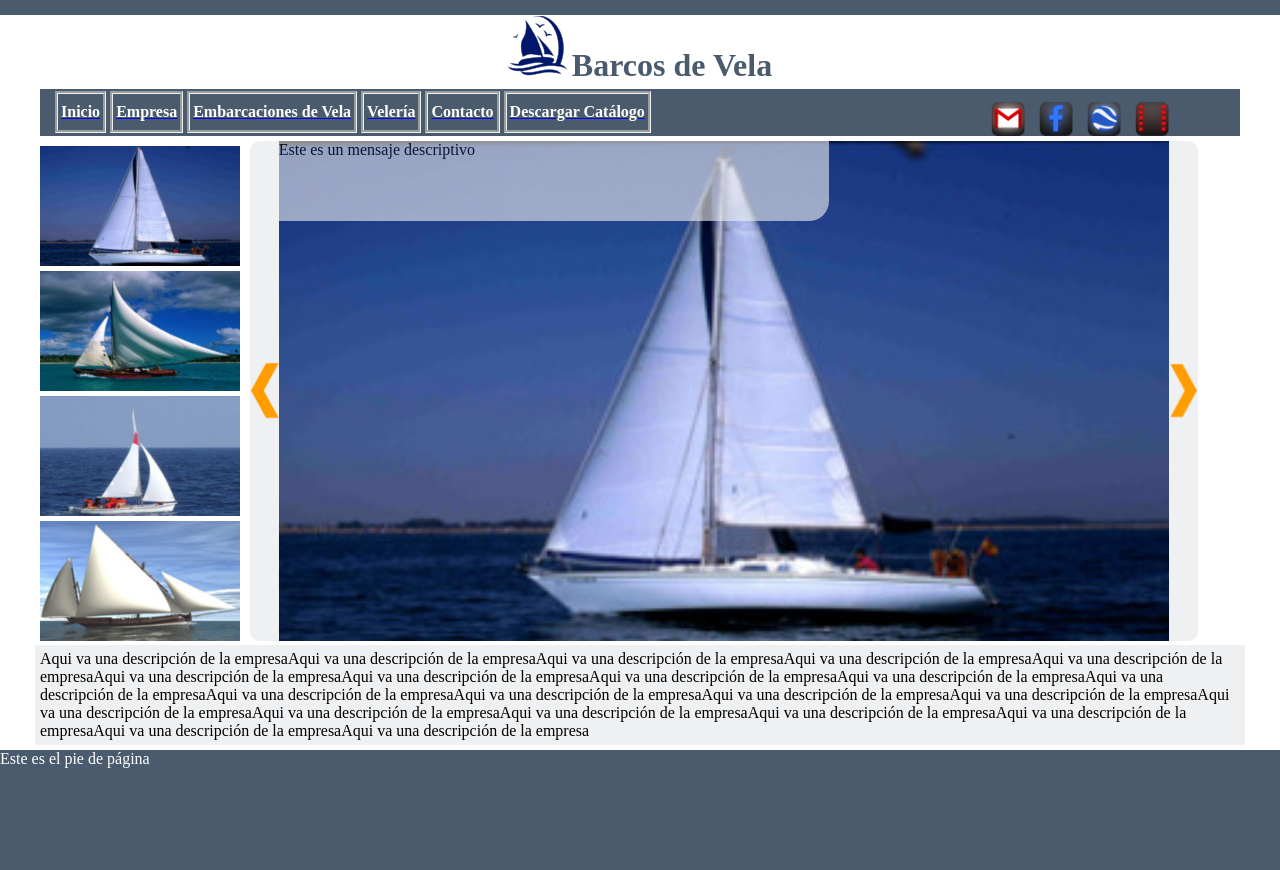
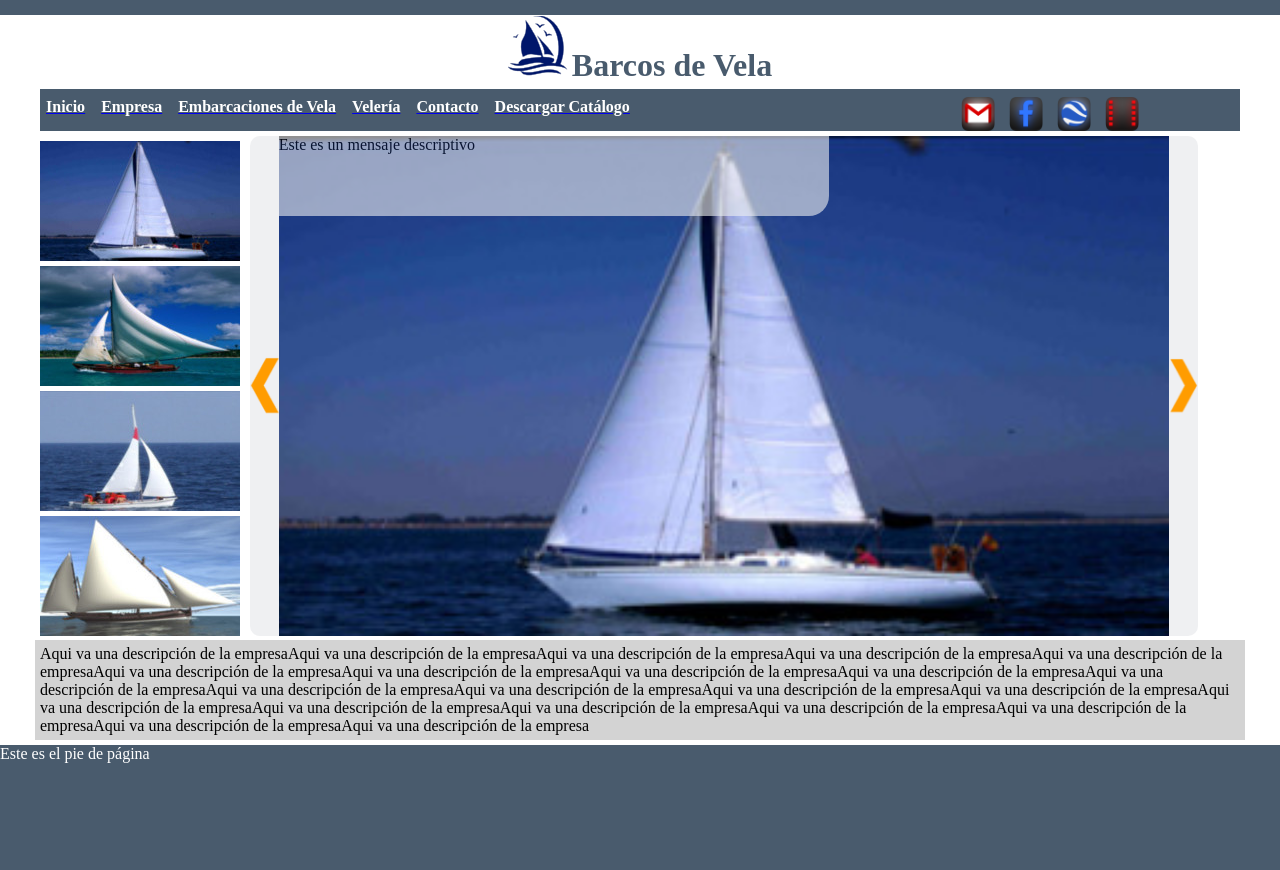
Before and after one commit to fryntiz/ProgramacionWeb, a PHP site: page / in a window 1280 px wide. After the commit the page ends 763 px from the top, so only its background shows below. Run offline with PHP 8.4, Linux system fonts and the light colour scheme.

Commit message:
Retoques márgenes y colores

```diff
--- a/UnaDeBarcosDeVela/CSS/estilos.css
+++ b/UnaDeBarcosDeVela/CSS/estilos.css
@@ -5,6 +5,7 @@ Colores usados en la web
 
 	GRISES:
 		#EFF0F2
+		#72808F
 */
 * {
 	margin: 0;
@@ -54,23 +55,19 @@ Menú Principal
 #menuprincipal {
 	display: inline-block;
 	width: 76%;
-	margin: 1px 5px;
-	padding: 1px 10px;
 }
 #menuprincipal UL LI {
 	display: table-cell;
-	padding: 3px;
+	padding: 3px 6px;
 	height: 30px;
 	color: white;
 	text-decoration: none;
 	vertical-align: middle;
 	text-align: center;
-	border: 3px groove #EFF0F2;
 	font-weight: bold;
 }
 #menuprincipal UL LI:hover {
-	color: #495B6D;
-	background-color: #EFF0F2;
+	background-color: #72808F;
 }
 .redessociales {
 	display: inline-block;
@@ -204,7 +201,7 @@ Descripción de la empresa
 	max-width: 1200px;
 	padding: 5px;
 	color: black;
-	background-color: #EFF0F2;
+	background-color: lightgray;
 }
 
 /*
```
